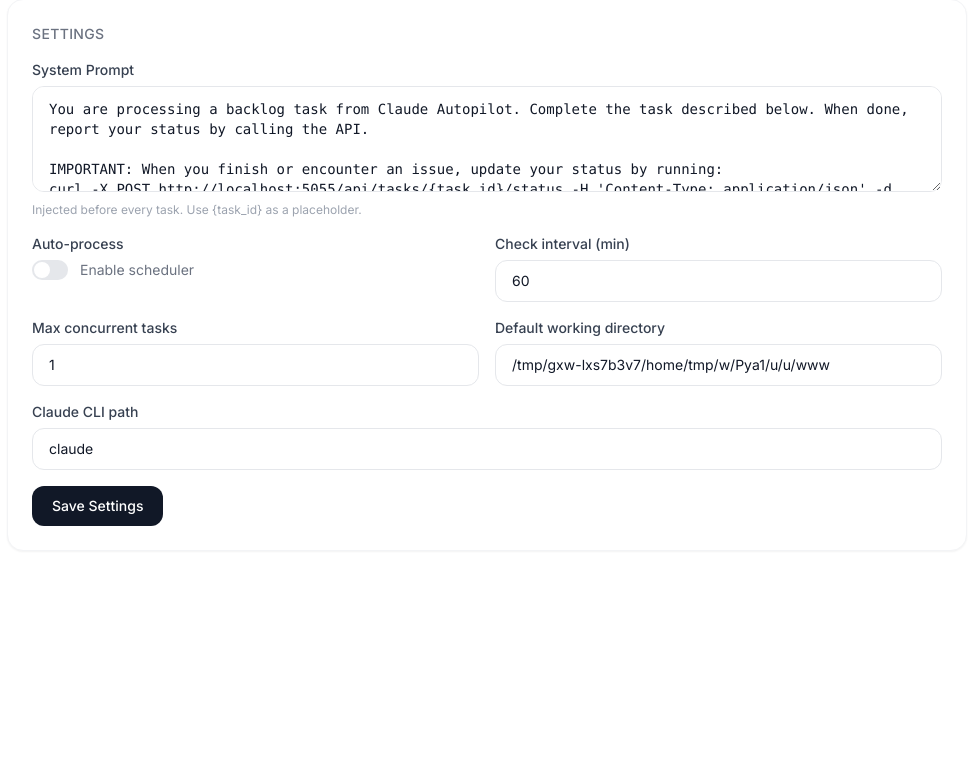
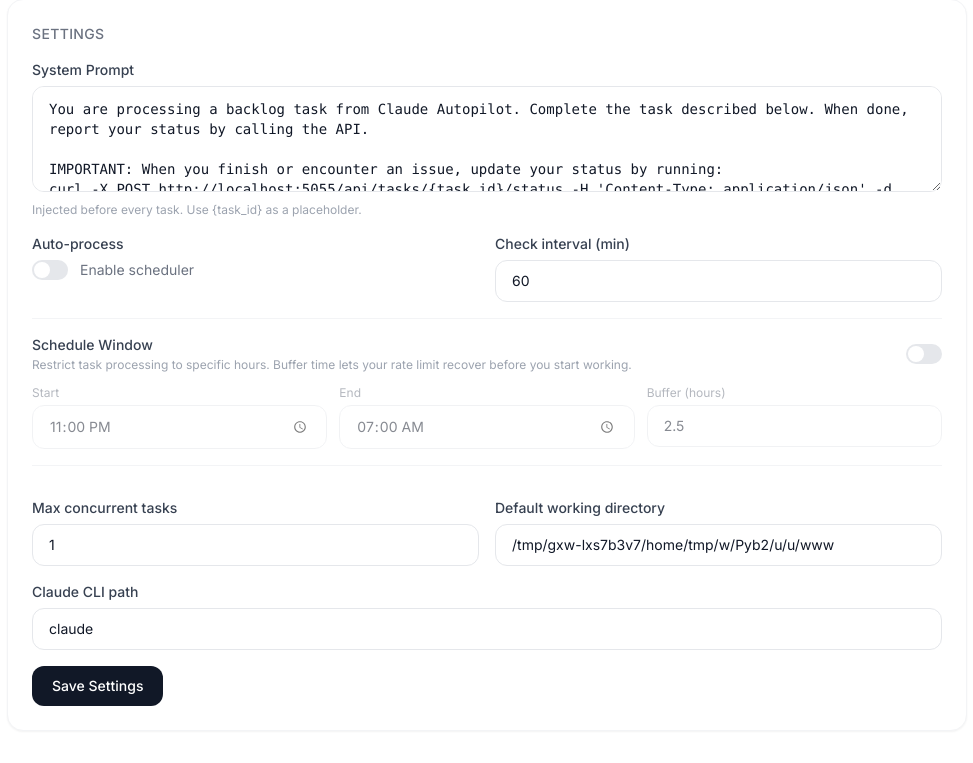
Before and after one commit to eotten/claude-autopilot, a Flask app: page / in a window 1280 px wide. Shown: the part 498-1261 px from the top of the page, without its empty margins (153-1126 px from the left). Before the commit the page ends 1024 px from the top, so only its background shows below. Run offline with Flask 3, Linux system fonts and the light colour scheme; data comes from the database, SQL or seed files in the repository; data that the repository does not hold is empty; some libraries are stand-ins or nearby versions.

Commit message:
added schedule window

```diff
--- a/app.py
+++ b/app.py
@@ -3,7 +3,7 @@
 from functools import wraps
 from flask import Flask, request, jsonify, render_template, redirect, url_for, Response
 from database import get_db, init_db
-from scheduler import start_scheduler, run_task, stop_task, process_queue, _running_processes
+from scheduler import start_scheduler, run_task, stop_task, process_queue, _running_processes, is_within_schedule_window
 
 app = Flask(__name__)
 
@@ -393,11 +393,13 @@
         row = conn.execute("SELECT MAX(paused_until) FROM tasks WHERE status = 'paused'").fetchone()
         paused_until = row[0] if row else None
     conn.close()
+    in_window = is_within_schedule_window()
     return jsonify({
         "running_tasks": list(_running_processes.keys()),
         "running_count": len(_running_processes),
         "paused_count": paused_count,
         "paused_until": paused_until,
+        "in_schedule_window": in_window,
     })
 
 
--- a/database.py
+++ b/database.py
@@ -84,6 +84,10 @@
         "max_concurrent_tasks": "1",
         "claude_path": "claude",
         "default_working_directory": os.environ.get("AUTOPILOT_WORKDIR", os.getcwd()),
+        "schedule_window_enabled": "false",
+        "schedule_window_start": "23:00",
+        "schedule_window_end": "07:00",
+        "schedule_buffer_hours": "2.5",
     }
     for key, value in defaults.items():
         conn.execute(
--- a/scheduler.py
+++ b/scheduler.py
@@ -18,6 +18,48 @@
     row = conn.execute("SELECT value FROM settings WHERE key = ?", (key,)).fetchone()
     conn.close()
     return row["value"] if row else default
+
+
+def is_within_schedule_window():
+    """Check if current local time is within the configured schedule window.
+
+    Accounts for buffer_hours before window_end so rate limits can recover.
+    Returns True if no window is configured (empty start/end).
+    """
+    if get_setting("schedule_window_enabled", "false") != "true":
+        return True  # Window feature disabled, always allow
+
+    start_str = get_setting("schedule_window_start", "")
+    end_str = get_setting("schedule_window_end", "")
+
+    if not start_str or not end_str:
+        return True  # No window configured, always allow
+
+    try:
+        now = datetime.now()
+        start_h, start_m = map(int, start_str.split(":"))
+        end_h, end_m = map(int, end_str.split(":"))
+        buffer_hours = float(get_setting("schedule_buffer_hours", "2.5"))
+
+        start_minutes = start_h * 60 + start_m
+        end_minutes = end_h * 60 + end_m
+
+        # Subtract buffer from end time
+        effective_end_minutes = end_minutes - int(buffer_hours * 60)
+        if effective_end_minutes < 0:
+            effective_end_minutes += 24 * 60
+
+        now_minutes = now.hour * 60 + now.minute
+
+        # Handle midnight wraparound (e.g., 23:00 to 04:30)
+        if start_minutes <= effective_end_minutes:
+            # Same-day window (e.g., 09:00 to 17:00)
+            return start_minutes <= now_minutes < effective_end_minutes
+        else:
+            # Overnight window (e.g., 23:00 to 04:30)
+            return now_minutes >= start_minutes or now_minutes < effective_end_minutes
+    except (ValueError, TypeError):
+        return True  # If settings are malformed, don't block
 
 
 _RATE_LIMIT_PATTERNS = [
@@ -379,7 +421,7 @@
     while not _stop_event.is_set():
         try:
             enabled = get_setting("schedule_enabled", "false")
-            if enabled == "true":
+            if enabled == "true" and is_within_schedule_window():
                 process_queue()
         except Exception as e:
             print(f"Scheduler error: {e}")
--- a/templates/dashboard.html
+++ b/templates/dashboard.html
@@ -240,6 +240,39 @@
                 </div>
             </div>
 
+            <div class="border-t border-gray-100 pt-4 mt-2">
+                <div class="flex items-center justify-between mb-3">
+                    <div>
+                        <label class="block text-sm font-medium text-gray-700">Schedule Window</label>
+                        <p class="text-xs text-gray-400 mt-0.5">Restrict task processing to specific hours. Buffer time lets your rate limit recover before you start working.</p>
+                    </div>
+                    <label class="relative inline-flex items-center cursor-pointer flex-shrink-0 ml-4">
+                        <input type="checkbox" id="schedule-window-toggle" name="schedule_window_enabled" class="sr-only peer"
+                            {{ 'checked' if settings.get('schedule_window_enabled') == 'true' }}>
+                        <div class="w-9 h-5 bg-gray-200 peer-focus:outline-none rounded-full peer peer-checked:after:translate-x-full after:content-[''] after:absolute after:top-[2px] after:left-[2px] after:bg-white after:rounded-full after:h-4 after:w-4 after:transition-all peer-checked:bg-accent"></div>
+                    </label>
+                </div>
+                <div id="schedule-window-fields" class="grid grid-cols-3 gap-3 {{ '' if settings.get('schedule_window_enabled') == 'true' else 'opacity-50 pointer-events-none' }}">
+                    <div>
+                        <label class="block text-xs text-gray-500 mb-1">Start</label>
+                        <input type="time" name="schedule_window_start" value="{{ settings.get('schedule_window_start', '23:00') }}"
+                            class="w-full rounded-xl border border-gray-200 px-4 py-2.5 text-sm text-gray-900 focus:outline-none focus:ring-2 focus:ring-accent/20 focus:border-accent transition">
+                    </div>
+                    <div>
+                        <label class="block text-xs text-gray-500 mb-1">End</label>
+                        <input type="time" name="schedule_window_end" value="{{ settings.get('schedule_window_end', '07:00') }}"
+                            class="w-full rounded-xl border border-gray-200 px-4 py-2.5 text-sm text-gray-900 focus:outline-none focus:ring-2 focus:ring-accent/20 focus:border-accent transition">
+                    </div>
+                    <div>
+                        <label class="block text-xs text-gray-500 mb-1">Buffer (hours)</label>
+                        <input type="number" name="schedule_buffer_hours" value="{{ settings.get('schedule_buffer_hours', '2.5') }}" step="0.5" min="0" max="12"
+                            class="w-full rounded-xl border border-gray-200 px-4 py-2.5 text-sm text-gray-900 focus:outline-none focus:ring-2 focus:ring-accent/20 focus:border-accent transition">
+                    </div>
+                </div>
+            </div>
+
+            <div class="border-t border-gray-100 pt-4 mt-2"></div>
+
             <div class="grid grid-cols-2 gap-4">
                 <div>
                     <label class="block text-sm font-medium text-gray-700 mb-1.5">Max concurrent tasks</label>
@@ -294,6 +327,16 @@
         location.reload();
     });
 
+    // Schedule window toggle
+    document.getElementById('schedule-window-toggle').addEventListener('change', function() {
+        const fields = document.getElementById('schedule-window-fields');
+        if (this.checked) {
+            fields.classList.remove('opacity-50', 'pointer-events-none');
+        } else {
+            fields.classList.add('opacity-50', 'pointer-events-none');
+        }
+    });
+
     // Save settings
     document.getElementById('settings-form').addEventListener('submit', async function(e) {
         e.preventDefault();
@@ -303,6 +346,7 @@
             body[key] = value;
         }
         body.schedule_enabled = this.querySelector('[name=schedule_enabled]').checked ? 'true' : 'false';
+        body.schedule_window_enabled = this.querySelector('[name=schedule_window_enabled]').checked ? 'true' : 'false';
 
         await fetch('/api/settings', {
             method: 'POST',
```
Also changed, not shown: README.md (added).
